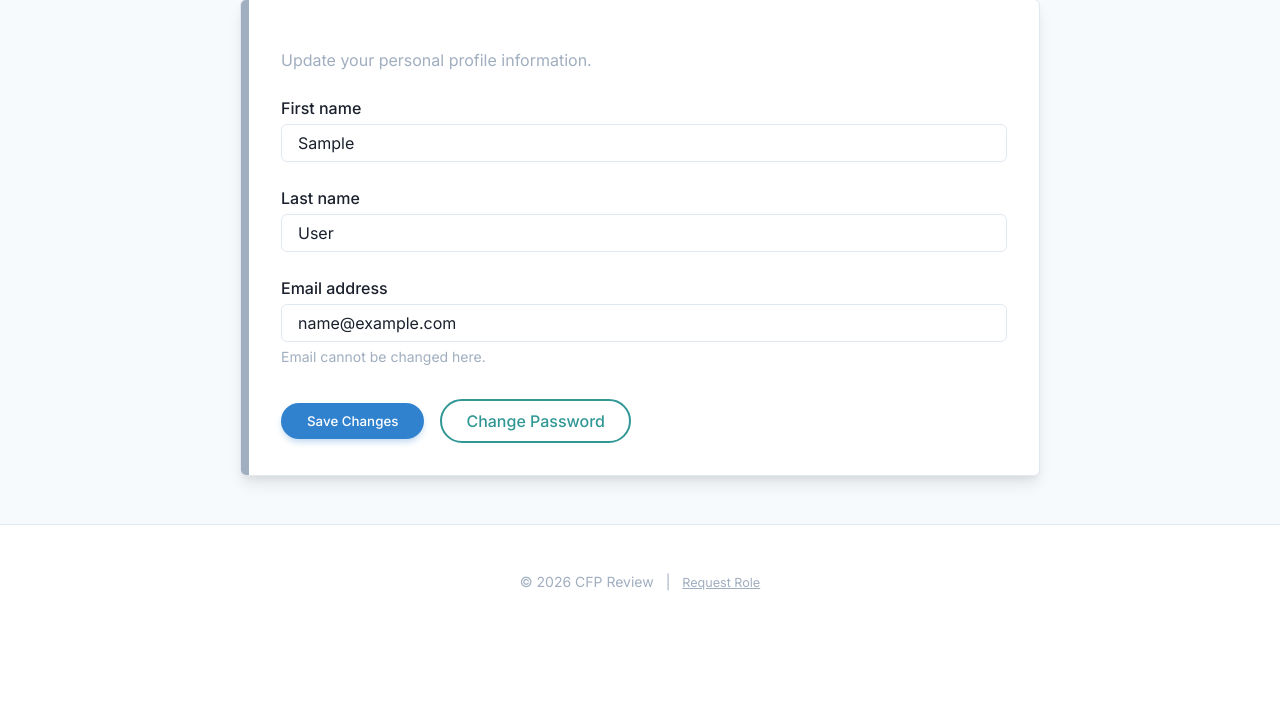
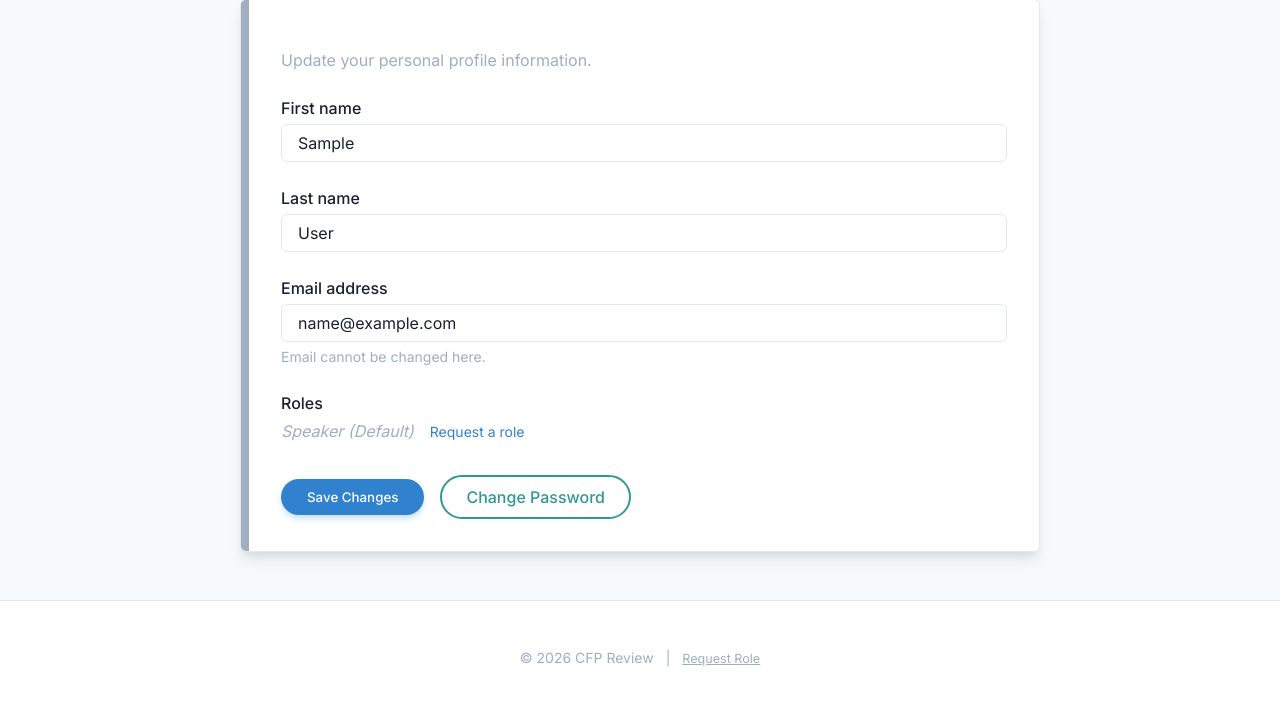
Before and after one commit to kjaymiller/cfp-review, a Django app: page /users/settings/ in a window 1280 px wide. Shown: the part 169-884 px from the top of the page. Before the commit the page ends 760 px from the top, so only its background shows below. Run offline with Django 5.2, Linux system fonts and the light colour scheme; the visitor is signed in with stand-in values (Sample User, id 1); some libraries are stand-ins or nearby versions.

Commit message:
feat: Add roles display to settings page
- List user groups as badges
- Add link to request new roles

```diff
--- a/templates/users/settings.html
+++ b/templates/users/settings.html
@@ -30,6 +30,18 @@
                 </div>
                 {% endfor %}
 
+                <div class="form-group">
+                    <label class="form-label">Roles</label>
+                    <div style="display: flex; gap: 0.5rem; align-items: center; flex-wrap: wrap;">
+                        {% for group in user.groups.all %}
+                            <span style="background: var(--color-backstage-grey); border: 1px solid var(--color-grey-300); padding: 0.25rem 0.75rem; border-radius: var(--border-radius-full); font-size: 0.875rem;">{{ group.name }}</span>
+                        {% empty %}
+                            <span style="color: var(--color-grey-500); font-style: italic;">Speaker (Default)</span>
+                        {% endfor %}
+                        <a href="{% url 'proposals:request_role' %}" style="font-size: 0.875rem; margin-left: 0.5rem;">Request a role</a>
+                    </div>
+                </div>
+
                 <div class="form-actions">
                     <button type="submit" class="btn btn-primary">Save Changes</button>
                     <a href="{% url 'account_change_password' %}" class="btn btn-secondary">Change Password</a>
```
